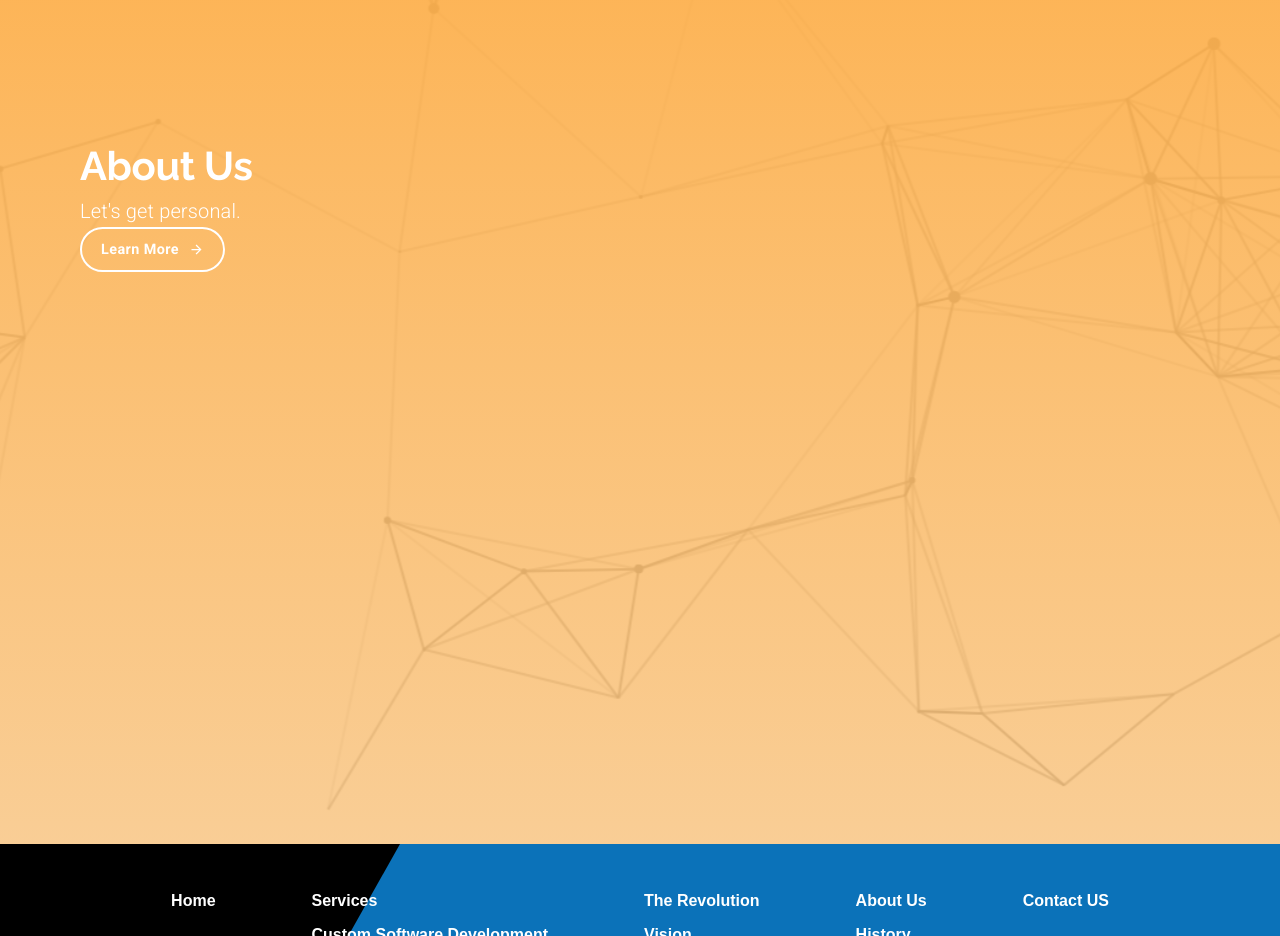
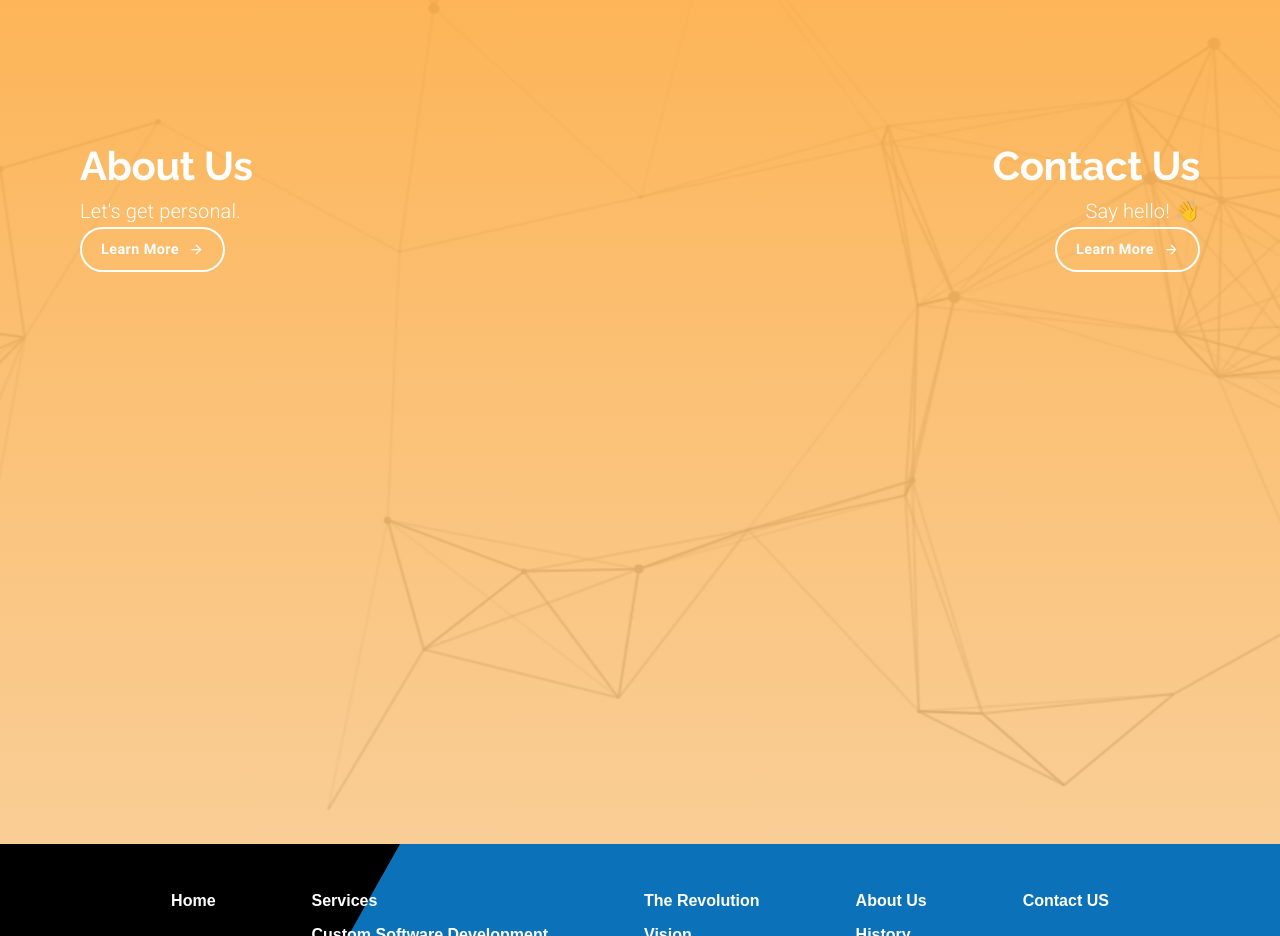
Before and after one commit to toshi-c-udemy/MaterialUIandReactJS-ArcDevelopment, a React (Create React App) app: page / in a window 1280 px wide. Shown: the part 4080-5016 px from the top of the page. Built offline with nearby package versions, Linux system fonts and the light colour scheme.

Commit message:
【セクション5】75. Creating The Information Block Continued
On branch MaterialUIandReactJS/Section5-AnimationAndTheLandingPage
Changes to be committed:
	modified:   src/components/LandingPage.js

```diff
--- a/src/components/LandingPage.js
+++ b/src/components/LandingPage.js
@@ -127,6 +127,7 @@
   const classes = useStyle();
   const theme = useTheme();
   const matchesSM = useMediaQuery(theme.breakpoints.down('sm'));
+  const matchesXS = useMediaQuery(theme.breakpoints.down('xs'));
 
   const defaultOptions = {
     loop: true,
@@ -301,7 +302,14 @@
       <Grid item>
         {/*-----Information Block-----*/}
         <Grid container style={{ height: '80em' }} alignItems='center' direction='row'>
-          <Grid item style={{ position: 'absolute', marginLeft: '5em' }}>
+          <Grid
+            item
+            container
+            style={{ position: 'absolute', textAlign: matchesXS ? 'center' : 'inherit' }}
+            direction={matchesXS ? 'column' : 'row'}
+            spacing={matchesXS ? 10 : 0}
+          >
+            <Grid item sm style={{ marginLeft: matchesXS ? 0 : matchesSM ? '2em' : '5em' }}>
               <Grid container direction='column'>
                 <Typography variant='h2' style={{ color: 'white' }}>
                   About Us
@@ -319,6 +327,38 @@
                 </Grid>
               </Grid>
             </Grid>
+            <Grid
+              item
+              sm
+              style={{
+                marginRight: matchesXS ? 0 : matchesSM ? '2em' : '5em',
+                textAlign: matchesXS ? 'center' : 'right',
+              }}
+            >
+              <Grid container direction='column'>
+                <Typography variant='h2' style={{ color: 'white' }}>
+                  Contact Us
+                </Typography>
+                <Typography variant='subtitle2'>
+                  Say hello!{' '}
+                  <span role='img' aria-label='waving hand'>
+                    👋
+                  </span>
+                </Typography>
+                <Grid item>
+                  <Button
+                    variant='outlined'
+                    style={{ color: 'white', borderColor: 'white' }}
+                    className={classes.learnButtonHero}
+                  >
+                    <span style={{ marginRight: 10 }}>Learn More</span>
+                    <ButtonArrow width={15} height={15} fill='white' />
+                  </Button>
+                </Grid>
+              </Grid>
+            </Grid>
+          </Grid>
+
           <div className={classes.infoBackground} />
         </Grid>
       </Grid>
```
Lines whose indentation alone changed are shown as unchanged.
